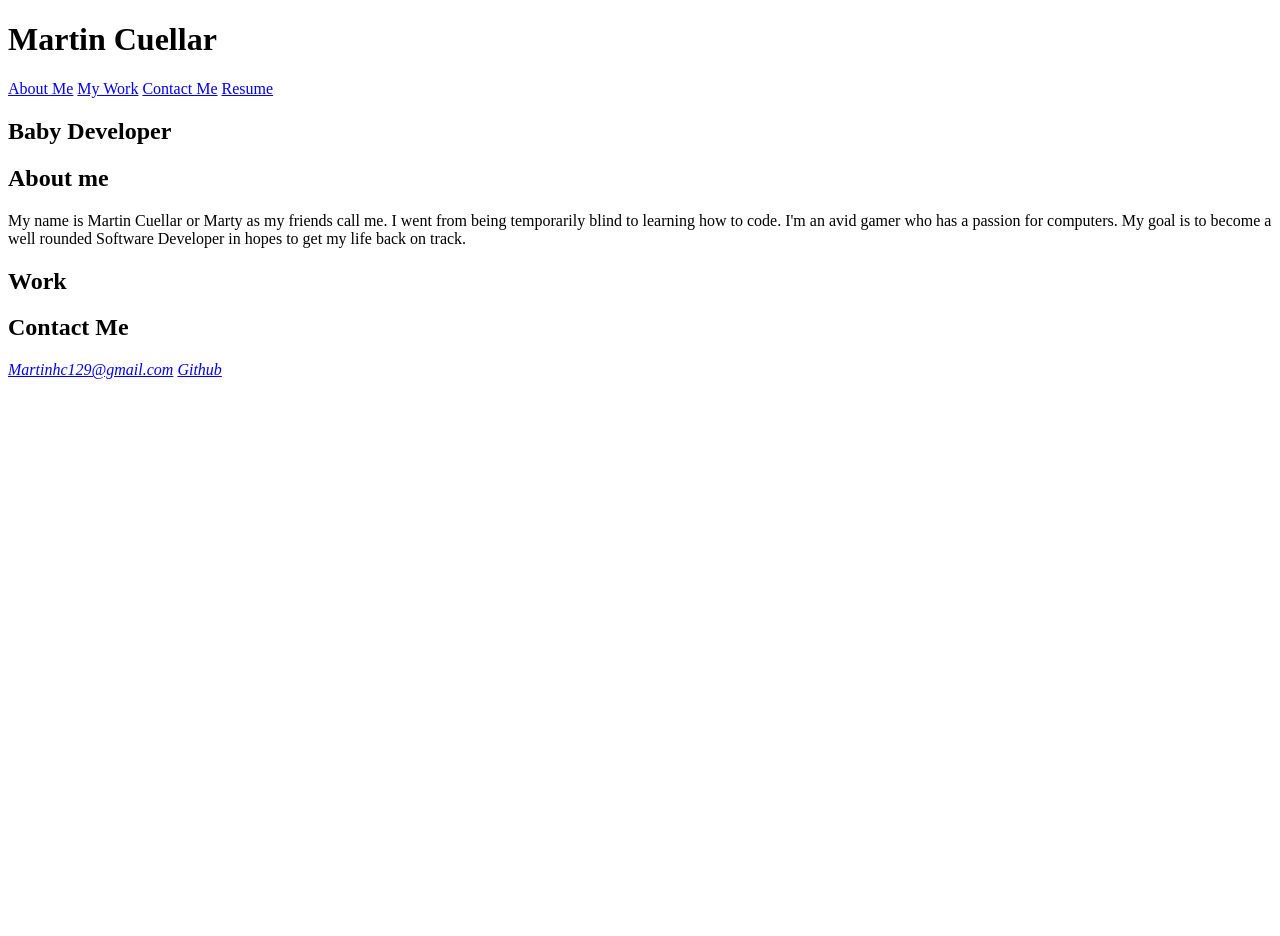
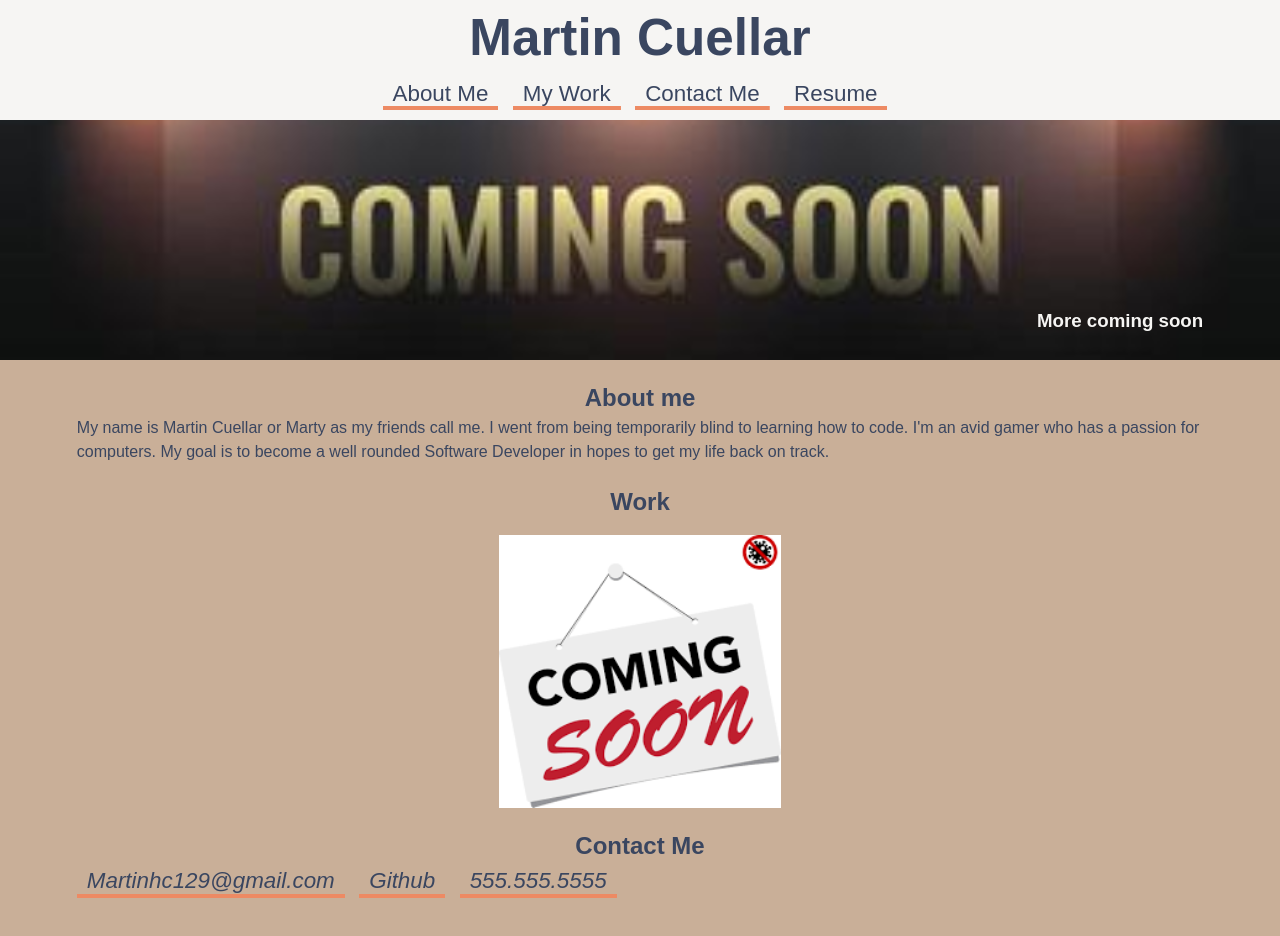
Before and after one commit to Martin-Cuellar/Module-2-Challenge, a plain HTML site: page index.html in a window 1280 px wide. Before the commit the page ends 800 px from the top, so only its background shows below. Drawn offline with Linux system fonts and the light colour scheme.

Commit message:
added css code

```diff
--- a/assets/css/style.css
+++ b/assets/css/style.css
@@ -0,0 +1,137 @@
+* {
+    box-sizing: border-box;
+}
+
+:root {
+    --primary: #3a4660;
+    --secondary: #845007;
+    --accent: #ed8a63;
+    --dark: #c9af98;
+    --light: #f6f5f3;
+}
+
+body {
+    margin: 0;
+    padding: 0;
+    font-family: Arial, Helvetica, sans-serif;
+    color: var(--primary);
+    background-color: var(--dark);
+    line-height: 1.5;
+}
+
+h1,
+h2,
+h3 {
+    margin: 0;
+}
+
+p {
+    margin: 0;
+}
+
+header {
+    padding-bottom: 10px;
+  display: flex;
+  flex-direction: column;
+  justify-content: center;
+  flex-wrap: wrap;
+  align-items: center;
+  background-color: var(--light);
+}
+
+header h1{
+    color: var(--primary);
+    font-size: 4vw;
+}
+
+nav a {
+    text-decoration: none;
+    padding: 5px 10px;
+    color: var(--primary);
+    margin-right: 10px;
+    background-image: linear-gradient(270deg, var(--accent) 0%, var(--accent) 100%);
+    background-repeat: no-repeat;
+    background-size: 100% 0.2em;
+    background-position: bottom;
+    transition: all 0.25s ease-in;
+    font-size: 1.4rem;
+}
+
+nav a:hover {
+    background-size: 100% 100%;
+    color: var(--primary)
+}
+
+.banner {
+    background-image: url("../images/coming-soon-background.jpg");
+    background-size: cover;
+    background-position: center;
+    min-height: 30vh;
+    color: var(--light);
+    padding: 2% 6%;
+    display: flex;
+    justify-content: flex-end;
+    align-items: flex-end;
+    text-align: right;
+}
+.banner h3 {
+    color: var(--light);
+}
+
+main {
+    margin-top: 20px;
+    margin-bottom: 45px;
+  }
+
+  /* fix */
+
+  .page-content {
+    max-width: 88%;
+    margin-left: auto;
+    margin-right: auto;
+  }
+
+   h2 {
+    display: flex;
+    flex-direction: column;
+    justify-content: center;
+    flex-wrap: wrap;
+    align-items: center;
+  }
+
+  p{
+    margin-bottom: 20px;
+  }
+
+  .image {
+    display: flex;
+    margin-left: auto;
+    margin-right: auto;
+    margin-top: 15px;
+    width: 25%;
+  }
+
+  .page-paragraph {
+    margin-block: 20px;
+  }
+
+  .page-selection {
+    margin-block: 20px;
+  }
+
+  .page-contact {
+    margin-block: 20px;
+  }
+
+  .page-contact a {
+    text-decoration: none;
+    padding: 5px 10px;
+    color: var(--primary);
+    margin-right: 10px;
+    background-image: linear-gradient(270deg, var(--accent) 0%, var(--accent) 100%);
+    background-repeat: no-repeat;
+    background-size: 100% 0.2em;
+    background-position: bottom;
+    transition: all 0.25s ease-in;
+    font-size: 1.4rem;
+  }
--- a/index.html
+++ b/index.html
@@ -14,7 +14,7 @@
         <h1>Martin Cuellar</h1>
         <nav>
             <a href="#about">About Me</a>
-            <a href="#Work">My Work</a>
+            <a href="#work">My Work</a>
             <a href="#contact">Contact Me</a>
             <a href="./assets/images/Homer Simpson's Resume.pdf">Resume</a>
         </nav>
@@ -22,7 +22,7 @@
 
     <section class="banner">
         <div>
-            <h2>Baby Developer</h2>
+            <h3>More coming soon</h3>
         </div>
     </section>
     <main class="page-content">
@@ -38,6 +38,7 @@
 
         <section class="page-selection" id="work">
             <h2>Work</h2>
+            <img src="./assets/images/coming soon.png" alt="A sign that says coming soon" class="image">
         </section>
 
         <section class="page-contact" id="contact">
@@ -46,6 +47,7 @@
                 <address>
                     <a href="#">Martinhc129@gmail.com</a>
                     <a href="https://github.com/Martin-Cuellar">Github</a>
+                    <a href="#">555.555.5555</a>
                 </address>
             </div>
         </section>
```
Also changed, not shown: assets/images/coming soon.png (added), assets/images/coming-soon-background.jpg (added).
